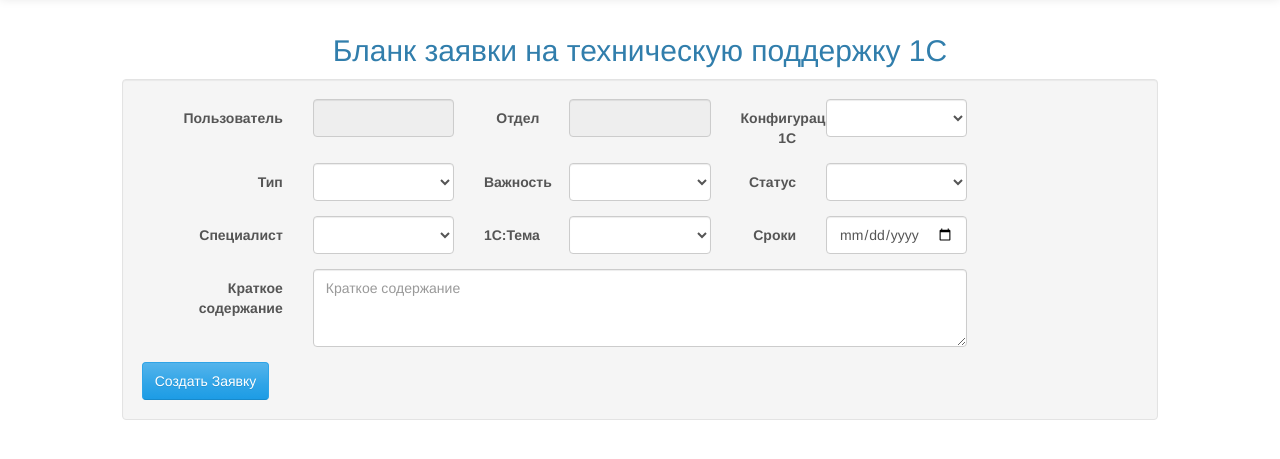
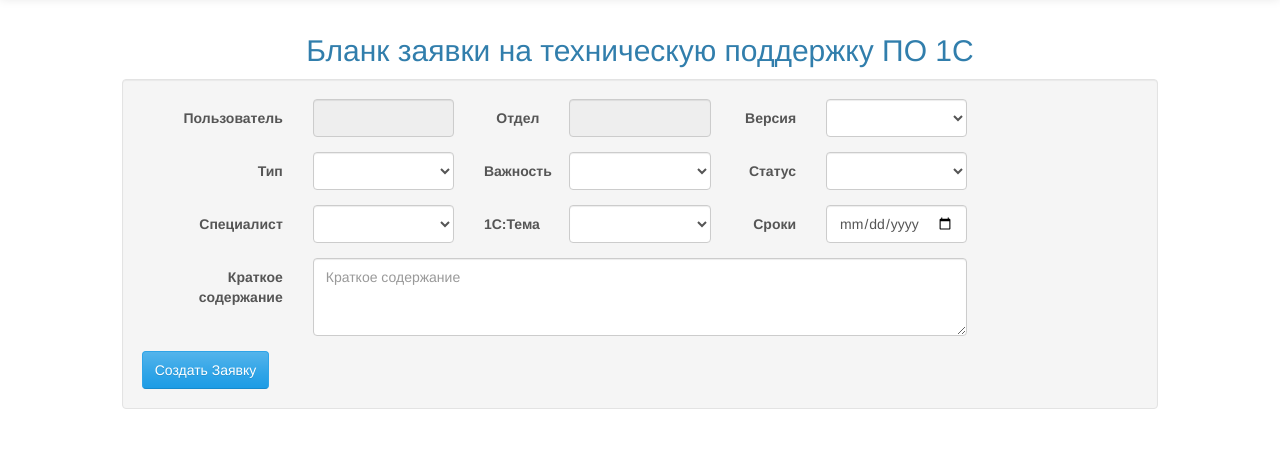
Before and after one commit to Evgen-nychev/supportApp, a Django app: template templates/pages/home.html in a window 1280 px wide. Shown: the part 53-512 px from the top of the page. Run offline with Django 3.2, Linux system fonts and the light colour scheme; the template is opened without the code that fills it, so the values that code supplies are empty; a user stored in the database is signed in; data comes from the database, SQL or seed files in the repository; both versions use the stored data as it was after the commit; parts of the project's set-up code (start-up, migrations or seed data) failed here and were passed over; some libraries are stand-ins or nearby versions.

Commit message:
home.html update

```diff
--- a/templates/pages/home.html
+++ b/templates/pages/home.html
@@ -16,7 +16,7 @@
     <div class="row">
         <div class="col-md-1"></div>
         <div class="col-md-10" ng-controller="SupportCtrl">
-           <h2 class="text-center">Бланк заявки на техническую поддержку 1С</h2>
+           <h2 class="text-center">Бланк заявки на техническую поддержку ПО 1С</h2>
             <div class="well">
                 <form action="/proposal/add/" method="post" class="form-horizontal">
                     {% csrf_token %}
@@ -30,7 +30,7 @@
                         <div class="col-sm-2">
                            <input type="nuber" class="form-control"  placeholder="{{ data.user.otdel.name }}" disabled>
                         </div>
-                        <label  class="col-sm-1 control-label">Конфигурация 1С</label>
+                        <label  class="col-sm-1 control-label">Версия</label>
                         <div class="col-sm-2">
                               <select class="form-control" name = 'configuration' ng-model="configurationC">
                                     <option value="{{ config.id }}"
```
Also changed, not shown: db.sqlite3.
